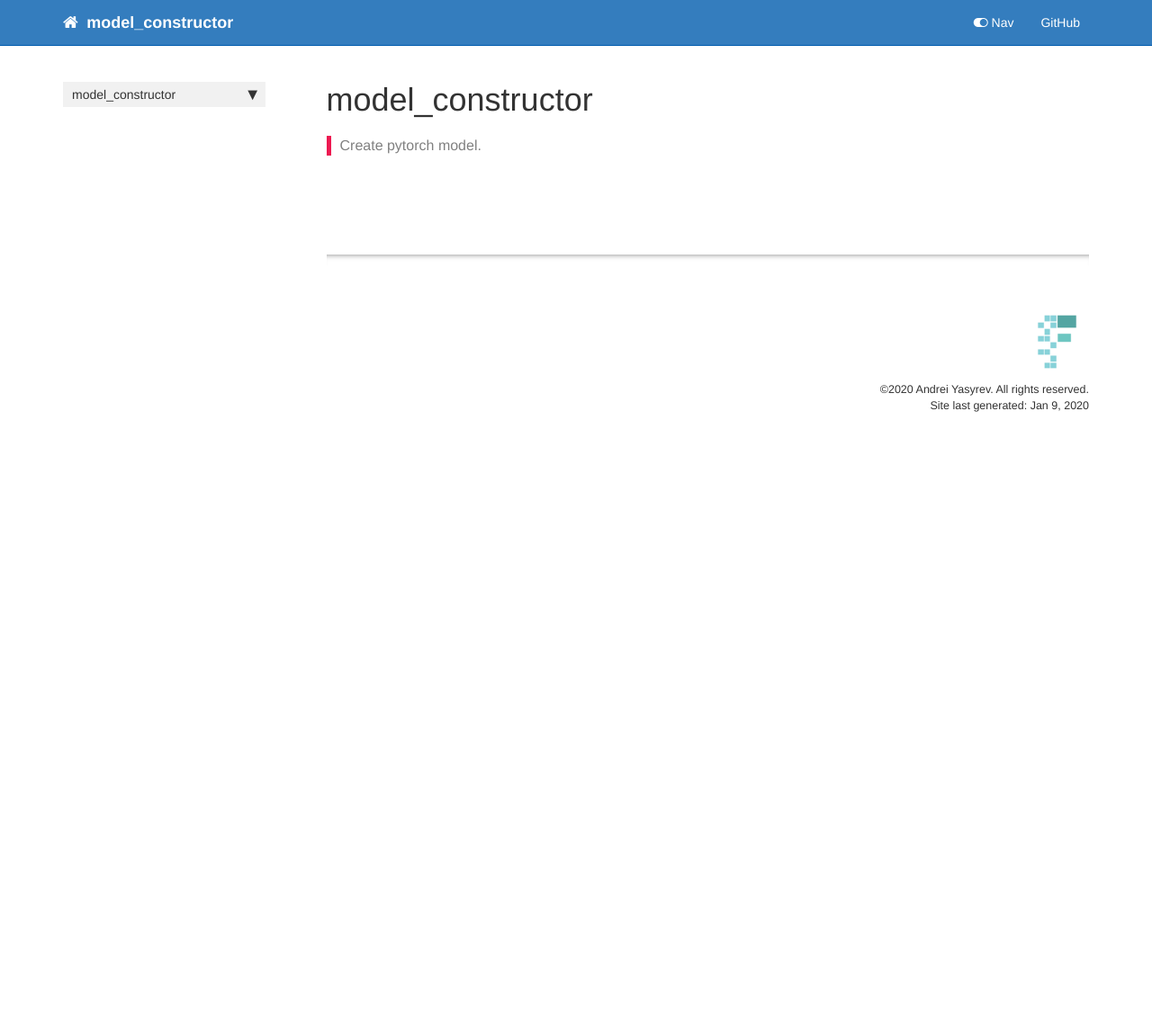
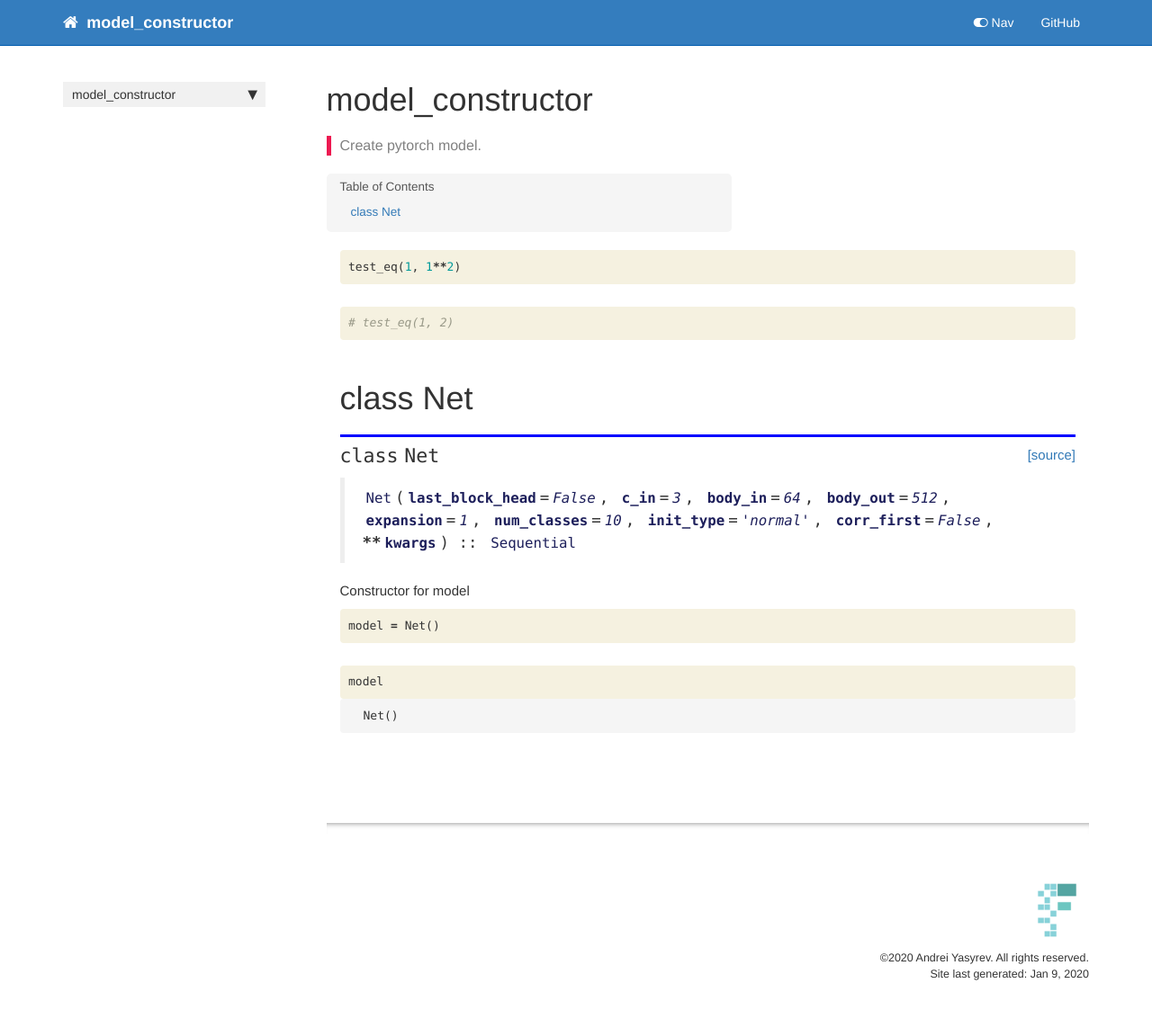
Before and after one commit to ayasyrev/model_constructor, a Jekyll site: the page built from docs/core.html, in a window 1280 px wide. Shown: the whole page at 90% size. Built offline with Jekyll 4.4.1, drawn with Linux system fonts in a browser that asks for light colours; nearby versions of some CDN libraries; comment, search, counter and statistics services are not loaded; before the commit the page ends 900 px from its top, so only the background shows below that.

Commit message:
first steps. docs

```diff
--- a/docs/core.html
+++ b/docs/core.html
@@ -22,4 +22,105 @@ summary: "Create pytorch model."
 <div class="cell border-box-sizing code_cell rendered">
 
 </div>
+<div class="cell border-box-sizing code_cell rendered">
+
 </div>
+<div class="cell border-box-sizing code_cell rendered">
+<div class="input">
+
+<div class="inner_cell">
+    <div class="input_area">
+<div class=" highlight hl-ipython3"><pre><span></span><span class="n">test_eq</span><span class="p">(</span><span class="mi">1</span><span class="p">,</span> <span class="mi">1</span><span class="o">**</span><span class="mi">2</span><span class="p">)</span>
+</pre></div>
+
+    </div>
+</div>
+</div>
+
+</div>
+<div class="cell border-box-sizing code_cell rendered">
+<div class="input">
+
+<div class="inner_cell">
+    <div class="input_area">
+<div class=" highlight hl-ipython3"><pre><span></span><span class="c1"># test_eq(1, 2)</span>
+</pre></div>
+
+    </div>
+</div>
+</div>
+
+</div>
+<div class="cell border-box-sizing text_cell rendered"><div class="inner_cell">
+<div class="text_cell_render border-box-sizing rendered_html">
+<h1 id="class-Net">class Net<a class="anchor-link" href="#class-Net">&#182;</a></h1>
+</div>
+</div>
+</div>
+<div class="cell border-box-sizing code_cell rendered">
+
+</div>
+<div class="cell border-box-sizing code_cell rendered">
+
+<div class="output_wrapper">
+<div class="output">
+
+<div class="output_area">
+
+
+<div class="output_markdown rendered_html output_subarea ">
+<h2 id="Net" class="doc_header"><code>class</code> <code>Net</code><a href="https://github.com/ayasyrev/model_constructor/tree/master/model_constructor/core.py#L10" class="source_link" style="float:right">[source]</a></h2><blockquote><p><code>Net</code>(<strong><code>last_block_head</code></strong>=<em><code>False</code></em>, <strong><code>c_in</code></strong>=<em><code>3</code></em>, <strong><code>body_in</code></strong>=<em><code>64</code></em>, <strong><code>body_out</code></strong>=<em><code>512</code></em>, <strong><code>expansion</code></strong>=<em><code>1</code></em>, <strong><code>num_classes</code></strong>=<em><code>10</code></em>, <strong><code>init_type</code></strong>=<em><code>'normal'</code></em>, <strong><code>corr_first</code></strong>=<em><code>False</code></em>, <strong>**<code>kwargs</code></strong>) :: <code>Sequential</code></p>
+</blockquote>
+<p>Constructor for model</p>
+
+</div>
+
+</div>
+
+</div>
+</div>
+
+</div>
+<div class="cell border-box-sizing code_cell rendered">
+<div class="input">
+
+<div class="inner_cell">
+    <div class="input_area">
+<div class=" highlight hl-ipython3"><pre><span></span><span class="n">model</span> <span class="o">=</span> <span class="n">Net</span><span class="p">()</span>
+</pre></div>
+
+    </div>
+</div>
+</div>
+
+</div>
+<div class="cell border-box-sizing code_cell rendered">
+<div class="input">
+
+<div class="inner_cell">
+    <div class="input_area">
+<div class=" highlight hl-ipython3"><pre><span></span><span class="n">model</span>
+</pre></div>
+
+    </div>
+</div>
+</div>
+
+<div class="output_wrapper">
+<div class="output">
+
+<div class="output_area">
+
+
+
+<div class="output_text output_subarea output_execute_result">
+<pre>Net()</pre>
+</div>
+
+</div>
+
+</div>
+</div>
+
+</div>
+</div>
```
Also changed, not shown: docs/index.html (+44 -1 lines), README.md.
